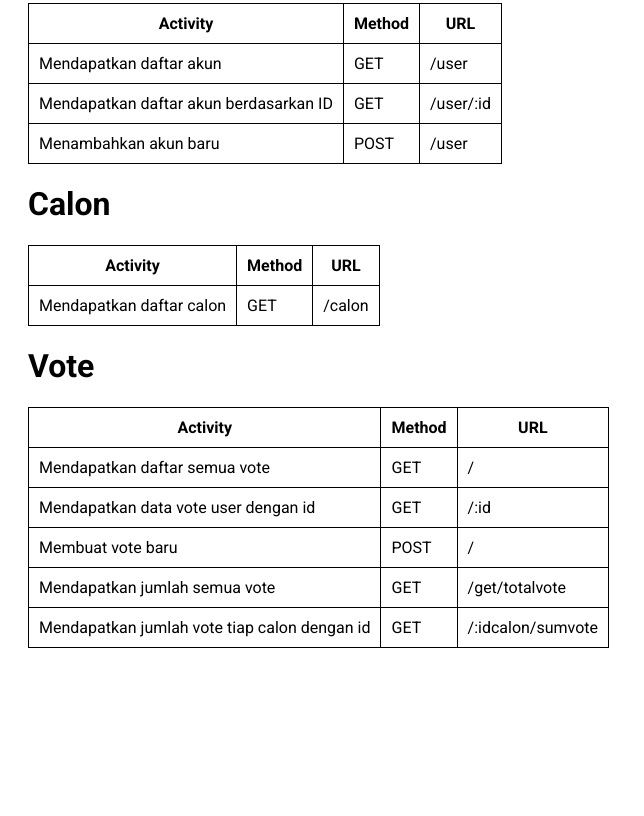
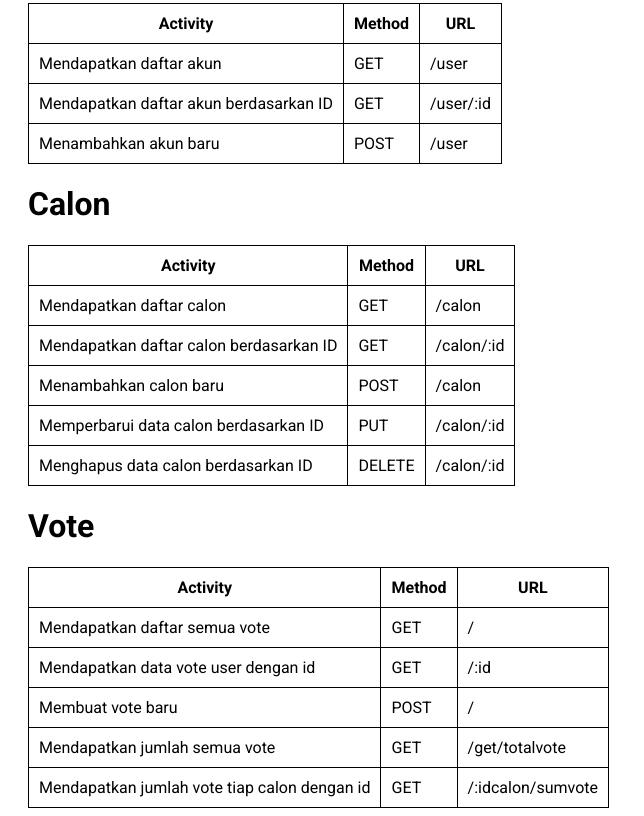
Before and after one commit to wrideveloper/api-web-evote, a website: page index.html in a window 1280 px wide. Shown: the part 706-1522 px from the top of the page, without its empty margins (0-644 px from the left). Before the commit the page ends 1362 px from the top, so only its background shows below. Drawn offline with Linux system fonts and the light colour scheme.

Commit message:
Edit dokumentasi

```diff
--- a/index.html
+++ b/index.html
@@ -90,6 +90,26 @@
                 <td>GET</td>
                 <td>/calon</td>
             </tr>
+            <tr>
+                <td>Mendapatkan daftar calon berdasarkan ID</td>
+                <td>GET</td>
+                <td>/calon/:id</td>
+            </tr>
+            <tr>
+                <td>Menambahkan calon baru</td>
+                <td>POST</td>
+                <td>/calon</td>
+            </tr>
+            <tr>
+                <td>Memperbarui data calon berdasarkan ID</td>
+                <td>PUT</td>
+                <td>/calon/:id</td>
+            </tr>
+            <tr>
+                <td>Menghapus data calon berdasarkan ID</td>
+                <td>DELETE</td>
+                <td>/calon/:id</td>
+            </tr>
         </table>
     </div>
     <div class="information">
```
